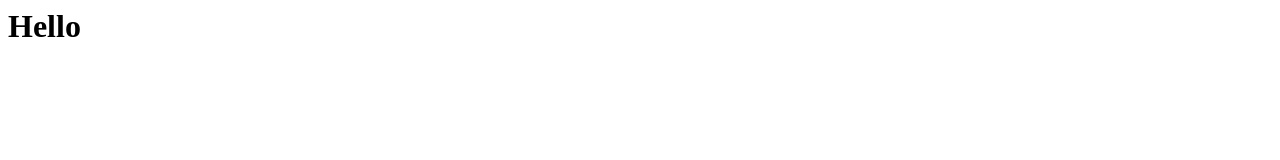
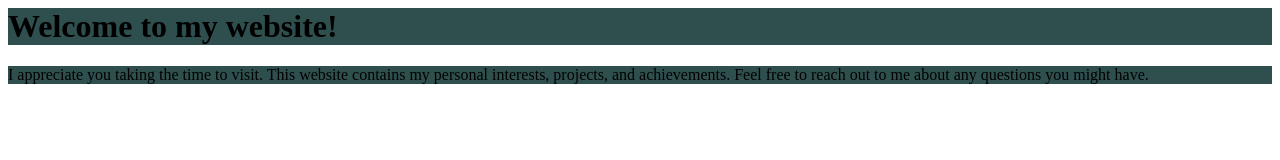
Before and after one commit to MaanasSathaye/Portfolio, a plain HTML site: page index.html in a window 1280 px wide. Drawn offline with Linux system fonts and the light colour scheme.

Commit message:
Update index.html

```diff
--- a/index.html
+++ b/index.html
@@ -1 +1,7 @@
-<h1>Hello</h1>
+<h1 style="background-color:DarkSlateGray;">
+  Welcome to my website!
+</h1>
+<p style="background-color:DarkSlateGray;">
+  I appreciate you taking the time to visit. This website contains my personal interests, projects, and achievements.
+  Feel free to reach out to me about any questions you might have.
+</p>
```
